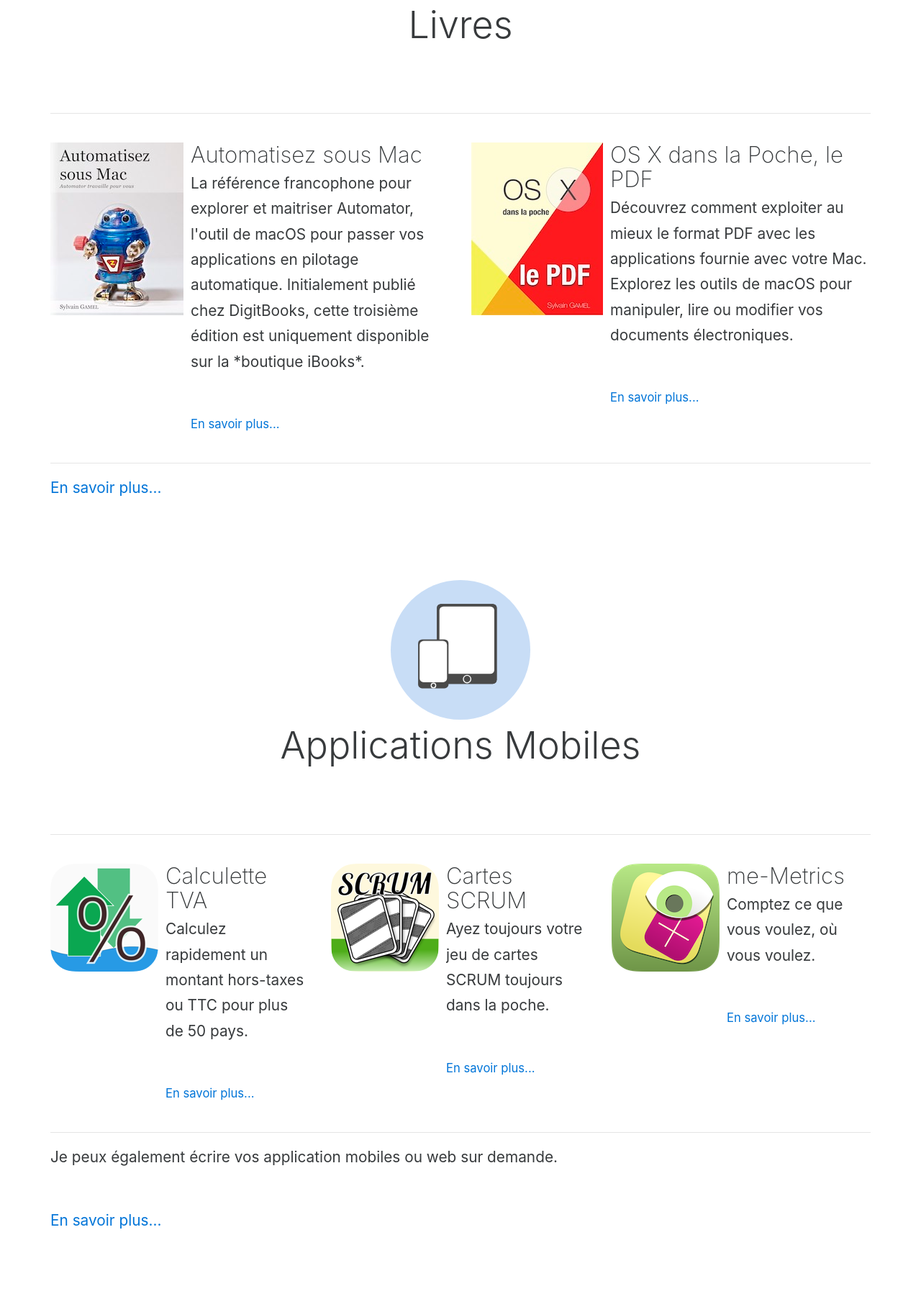
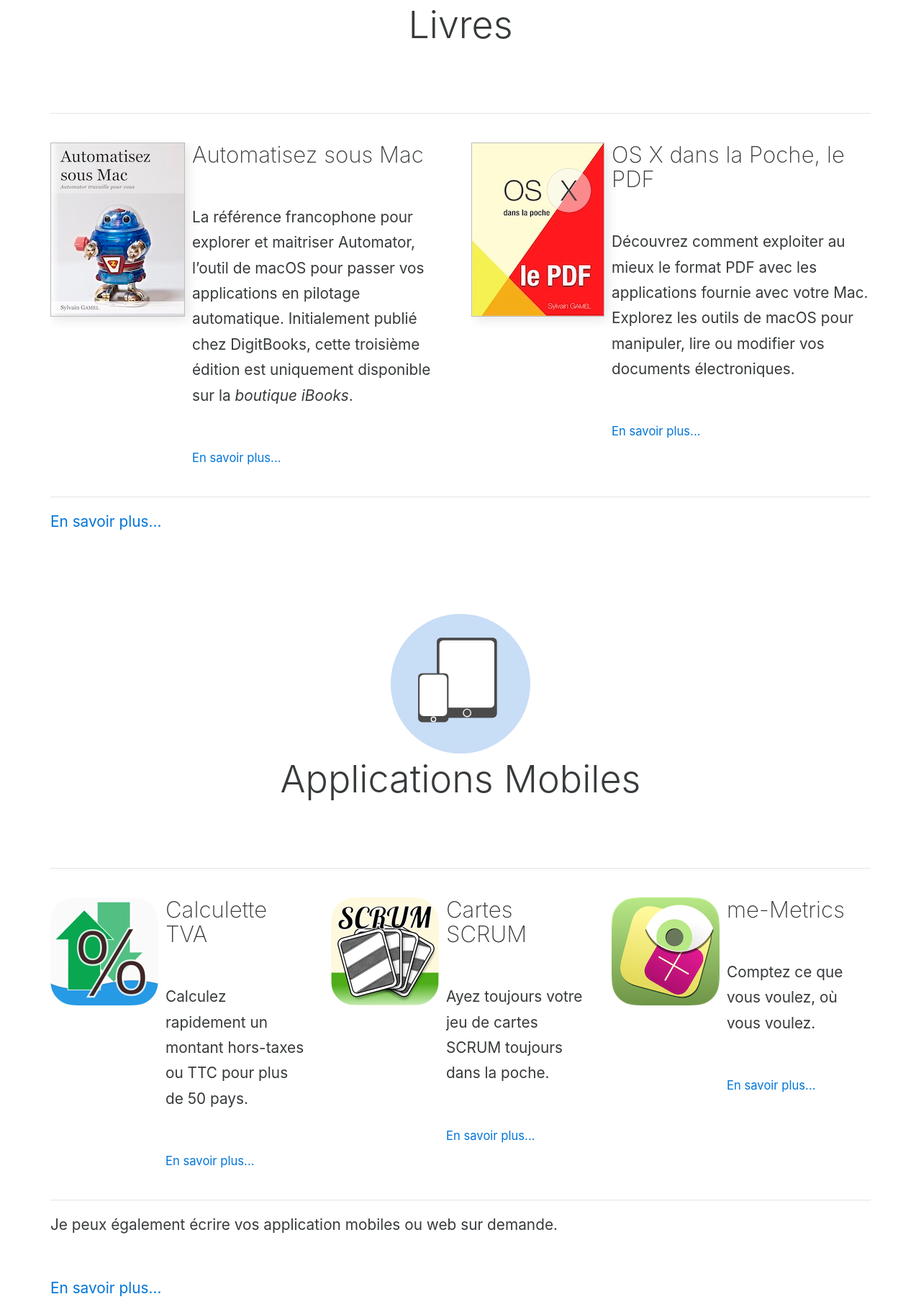
Before and after one commit to Sylvain-Gamel-fr/Sylvain-Gamel-fr.github.io, a Jekyll site: the page built from fr/index.md, in a window 1280 px wide. Shown: the part 1178-3001 px from the top of the page at 72% size. Built offline with Jekyll 4.4.1, drawn with Linux system fonts in a browser that asks for light colours; some of the changed text lies outside the part shown.

Commit message:
Small visual style updates.

```diff
--- a/_includes/apps/card-app.html
+++ b/_includes/apps/card-app.html
@@ -22,14 +22,14 @@
 <div class="app-card media mt-2 mb-2">
   <a class="media-left"
      href="{{ appPage | prepend: "applications/" | prepend: site.baseurl }}">
-    <img class="media-object"
+    <img class="media-object fx-flat-popin fx-light-shrink"
          src="{{ app.icon.small | relative_url }}"
          alt="{{ site.data.i18n[ 'app_icon_alt' ][ lang ] }}" >
   </a>
   <div class="media-body">
     <h4 class="media-heading">{{ appName }}</h4>
     <p>
-      {{ description }}
+      {{ description |markdownify }}
     </p>
           <small class="text-xs-right">
         <a href="{{ appPage | prepend: "applications/" | prepend: site.baseurl }}"
--- a/_includes/books/card-book.html
+++ b/_includes/books/card-book.html
@@ -20,16 +20,16 @@
 {% endif %}
 
 <div class="book-card media mt-2 mb-2">
-  <a class="media-left"
+  <a class="media-left "
      href="{{ bookPage | prepend: "books/" | prepend: site.baseurl }}">
-    <img class="media-object"
+    <img class="media-object fx-flat-popin fx-light-shrink fx-fine-border"
          src="{{ book.cover.small | relative_url }}"
          alt="{{ site.data.i18n[ 'book_cover_alt' ][ lang ] }}" >
   </a>
   <div class="media-body">
     <h4 class="media-heading">{{ title }}</h4>
     <p>
-      {{ description }}
+      {{ description | markdownify }}
     </p>
           <small class="text-xs-right">
         <a href="{{ bookPage | prepend: "books/" | prepend: site.baseurl }}"
--- a/_includes/page/footer.html
+++ b/_includes/page/footer.html
@@ -2,17 +2,25 @@
   <div class="container" >
 
     <div class="row">
-      <div class="col-xs-12 col-sm-5 offset-sm-1">
+      <div class="col-xs-12 col-sm-5 offset-sm-1 col-lg-6 offset-lg-0 small ">
+        <strong>{{ site.title }}</strong>
+        <p>{{ site.description }}</p>
+      </div>
 
+      <div class="col-xs-12 col-sm-6 small">
         <ul class="list-unstyled">
           <li><a href="mailto:{{ site.email }}">contact</a></li>
           <li class="rss-subscribe">
             <a href="{{ "/feed.xml" | prepend: site.baseurl }}">fils RSS</a>
           </li>
         </ul>
+      </div>
+    </div>
 
-        <hr class="fine" >
+    <hr class="fine" >
 
+    <div class="row">
+      <div class="col-xs-12 col-sm-5 offset-sm-1 col-lg-6 offset-lg-0">
         <ul class="list-unstyled list-social small" >
           {% assign linkList = site.data.ownedLinks | where_exp: "item", "item.visibleIn contains 'footer'" %}
           {% for currentLink in linkList %}
@@ -28,13 +36,7 @@
       </div>
 
       <div class="col-xs-12 col-sm-6 small">
-        <strong>{{ site.title }}</strong>
-        <p>{{ site.description }}</p>
-
-        <hr class="fine" >
-
         {% include page/footer_specialPages.html %}
-
       </div>
     </div>
   </div>
--- a/_sass/core/_effects.scss
+++ b/_sass/core/_effects.scss
@@ -55,6 +55,9 @@
     &:focus {
         transform: scale(1.4);
 
+        &.fx-light-shrink {
+            transform: scale(0.9);
+        }
         &.fx-light-zoom {
             transform: scale(1.1);
         }
```
